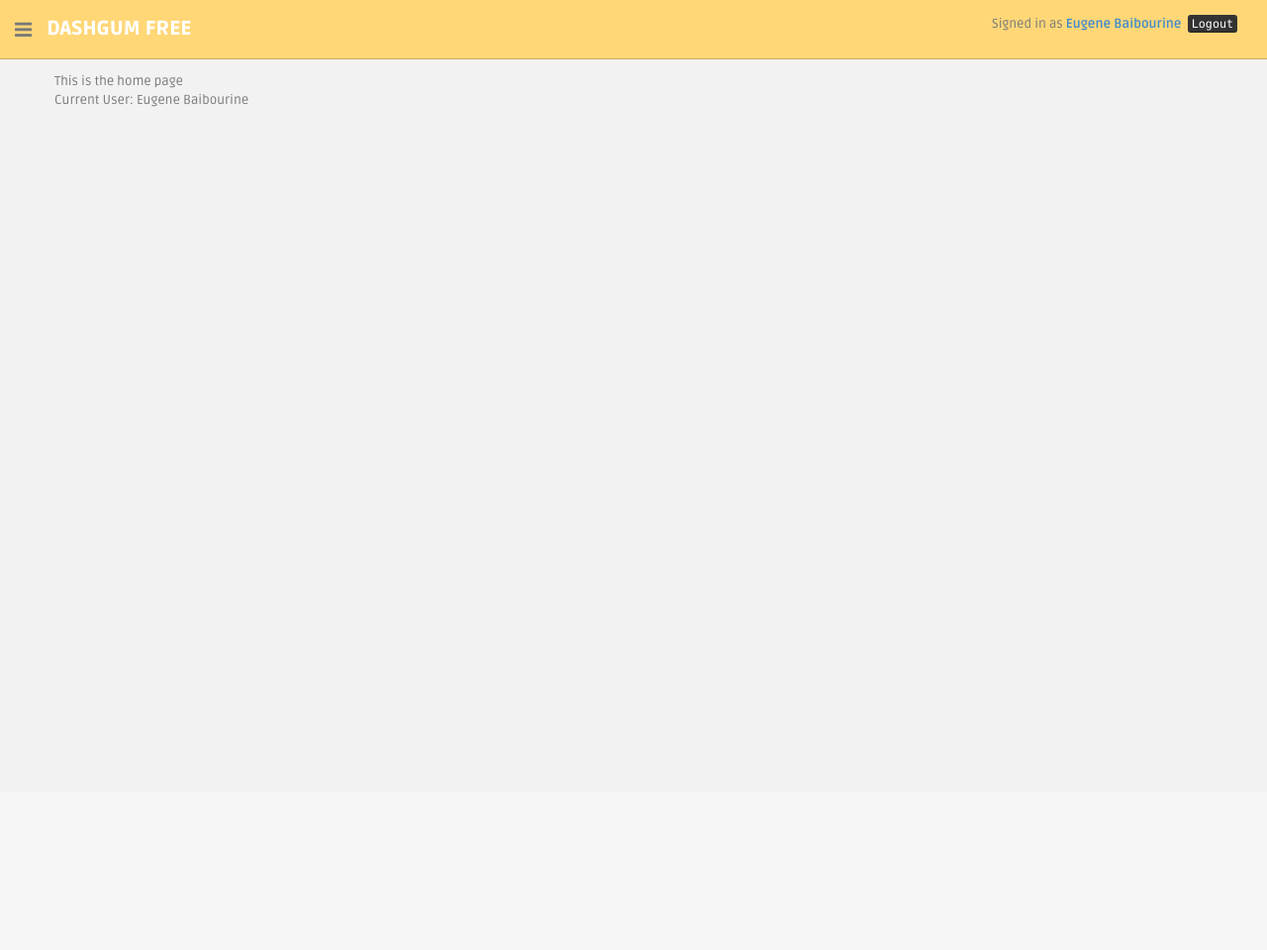
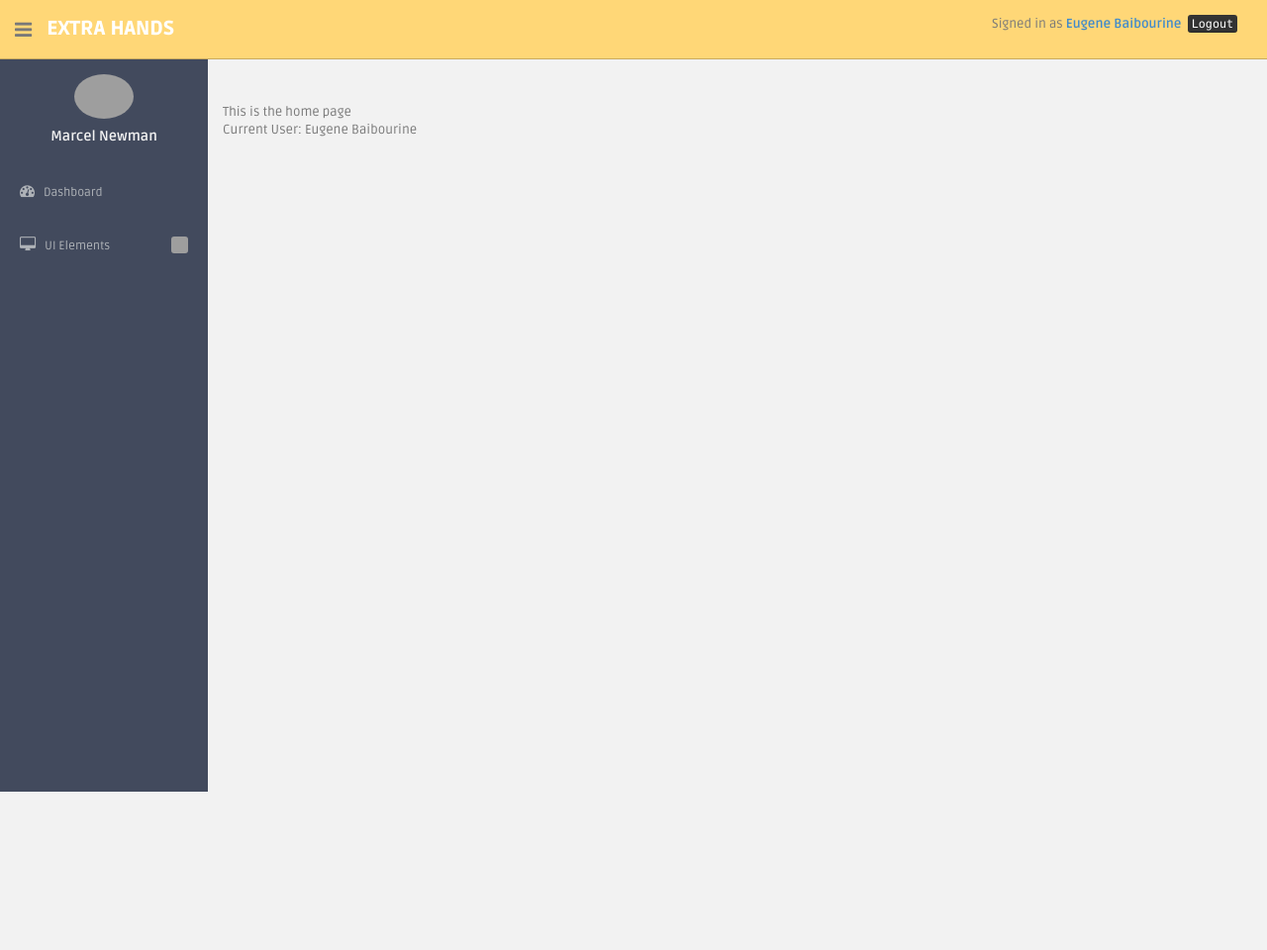
Before and after one commit to cheenbabes/ExtraHands, a Django app: page / in a window 1280 px wide. Shown: the whole page at 99% size. Before the commit the page ends 108 px from the top, so only its background shows below. Run offline with Django 3.2, Linux system fonts and the light colour scheme; a user stored in the database is signed in; parts of the project's set-up code (start-up, migrations or seed data) failed here and were passed over; some libraries are stand-ins or nearby versions; grey boxes are pictures that could not be loaded.

Commit message:
got the theme working with the dates showing up!

```diff
--- a/templates/base.html
+++ b/templates/base.html
@@ -39,13 +39,16 @@
 
 </head>
 <body>
+      <!-- **********************************************************************************************************************************************************
+      TOP BAR CONTENT & NOTIFICATIONS
+      *********************************************************************************************************************************************************** -->
         <section id="container">
             <header class="header black-bg">
                   <div class="sidebar-toggle-box">
                       <div class="fa fa-bars tooltips" data-placement="right" data-original-title="Toggle Navigation"></div>
                   </div>
                 <!--logo start-->
-                <a href="index.html" class="logo"><b>DASHGUM FREE</b></a>
+                <a href="{% url 'index' %}" class="logo"><b>EXTRA HANDS</b></a>
                 <!--logo end-->
                 <div class="nav notify-row" id="top_menu">
 
@@ -75,71 +78,50 @@
             </header>
         </section>
 
+      <!-- **********************************************************************************************************************************************************
+      MAIN SIDEBAR MENU
+      *********************************************************************************************************************************************************** -->
+      <!--sidebar start-->
+      <aside>
+          <div id="sidebar"  class="nav-collapse ">
+              <!-- sidebar menu start-->
+              <ul class="sidebar-menu" id="nav-accordion">
 
-    <nav class="navbar navbar-default">
-        <div class="container">
-        <!-- Brand and toggle get grouped for better mobile display -->
-            <div class="navbar-header">
-              <button type="button" class="navbar-toggle collapsed" data-toggle="collapse" data-target="#bs-example-navbar-collapse-1">
-                <span class="sr-only">Toggle navigation</span>
-                <span class="icon-bar"></span>
-                <span class="icon-bar"></span>
-                <span class="icon-bar"></span>
-              </button>
-              <a class="navbar-brand" href="/">Extra Hands</a>
-            </div>
+              	  <p class="centered"><a href="profile.html"><img src="assets/img/ui-sam.jpg" class="img-circle" width="60"></a></p>
+              	  <h5 class="centered">Marcel Newman</h5>
 
-        <!-- Collect the nav links, forms, and other content for toggling -->
-            <div class="collapse navbar-collapse" id="bs-example-navbar-collapse-1">
-              <ul class="nav navbar-nav">
-                <li><a href="{% url 'get_all_teachers' %}">Teachers</a></li>
-                <li><a href="{% url 'get_all_clients' %}">Clients</a></li>
-              </ul>
-              <ul class="nav navbar-nav navbar-right">
-                  {% if user.is_authenticated %}
-                      <p class="navbar-text">Signed in as <a href="{% url 'myaccount' %}">{{ user.get_full_name }}</a></p>
-                <li><a href="{% url 'logout' %}">Logout</a></li>
-                  {% else %}
-                      <li class="dropdown">
-                        <a href="#" class="dropdown-toggle" data-toggle="dropdown" role="button" aria-expanded="false">Register <span class="caret"></span></a>
-                        <ul class="dropdown-menu">
-                            <li role="presentation"><a role="menuitem" tabindex="-1" href="{% url 'register_teacher' %}">Teacher</a> </li>
-                            <li role="presentation"><a role="menuitem" tabindex="-1" href="{% url 'register_client' %}">Client</a> </li>
+                  <li class="mt">
+                      <a href="{% url 'myaccount' %}">
+                          <i class="fa fa-dashboard"></i>
+                          <span>Dashboard</span>
+                      </a>
+                  </li>
+
+                  <li class="sub-menu">
+                      <a href="javascript:;" >
+                          <i class="fa fa-desktop"></i>
+                          <span>UI Elements</span>
+                      </a>
+                      <ul class="sub">
+                          <li><a  href="general.html">General</a></li>
+                          <li><a  href="buttons.html">Buttons</a></li>
+                          <li><a  href="panels.html">Panels</a></li>
                       </ul>
                   </li>
-                    <form class="navbar-form navbar-right" method="post" action="/login/">
-                    {% csrf_token %}
-                        <div class="form-group">
-                            <label class="sr-only" for="username">Username</label>
-                            <input type="text" class="form-control" id="username" placeholder="Enter email" name="username">
-                        </div>
-                        <div class="form-group">
-                            <label class="sr-only" for="password">Password</label>
-                            <input type="password" class="form-control" id="password" placeholder="Password" name="password">
-                        </div>
-                        <button type="submit" class="btn btn-primary">Sign in</button>
-                    </form>
-
-                  {% endif %}
 
               </ul>
-            </div><!-- /.navbar-collapse -->
-        </div><!-- /.container-fluid -->
-    </nav>
+              <!-- sidebar menu end-->
+          </div>
+      </aside>
+      <!--sidebar end-->
 
-
-    <div class="container">
-        <div class="row">
-            <div class="col-md-12">
-
-            </div>
-        </div>
-    </div>
-
-
-
-    <div class="container">
-        <div class="row">
+      <!-- **********************************************************************************************************************************************************
+      MAIN CONTENT
+      *********************************************************************************************************************************************************** -->
+      <!--main content start-->
+      <section id="main-content">
+          <section class="wrapper site-min-height">
+          <br>
           	{% if messages %}
                 {% for message in messages %}
                     <div class="alert alert-{{ message.tags }} alert-dismissible" role="alert">
@@ -149,6 +131,9 @@
                 {% endfor %}
             {% else %}
             {% endif %}
+          	<div class="row mt">
+          		<div class="col-lg-12">
+
                     {% block content %}
                         <p>
                         This is the home page
@@ -158,8 +143,14 @@
                         {{ user.get_full_name }}
                         </p>
                     {% endblock %}
+
           		</div>
           	</div>
+
+		</section><! --/wrapper -->
+      </section><!-- /MAIN CONTENT -->
+
+
 
         <!-- js placed at the end of the document so the pages load faster -->
 
```
Also changed, not shown: db.sqlite3. Lines whose indentation alone changed are shown as unchanged.
